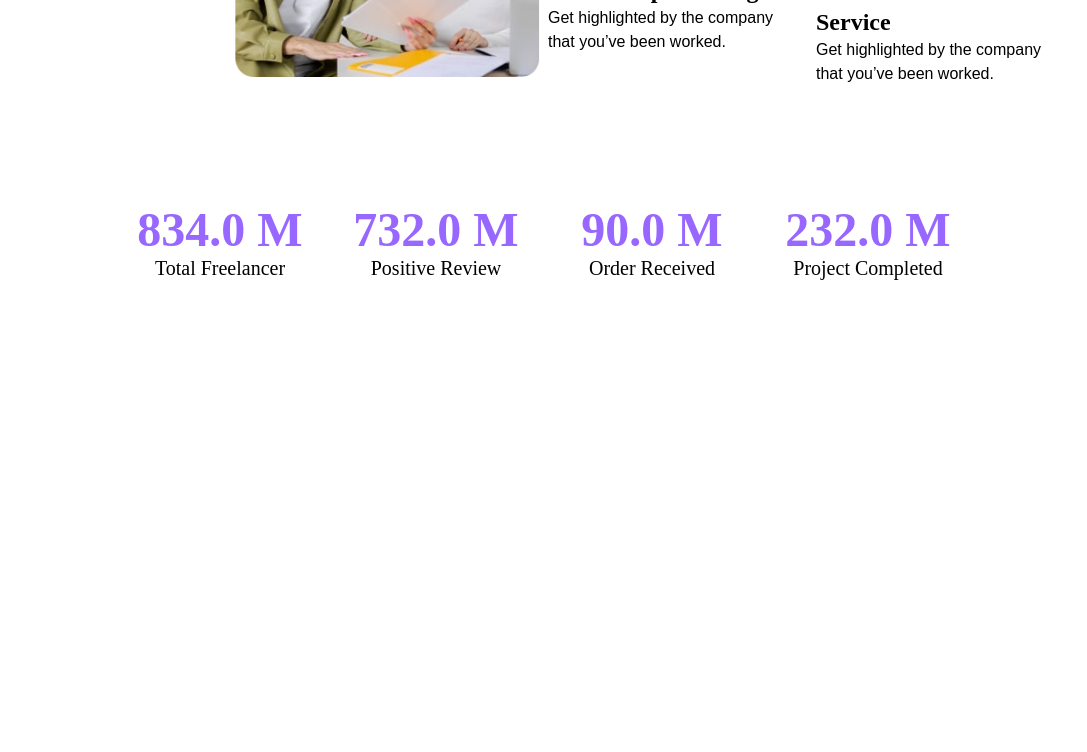
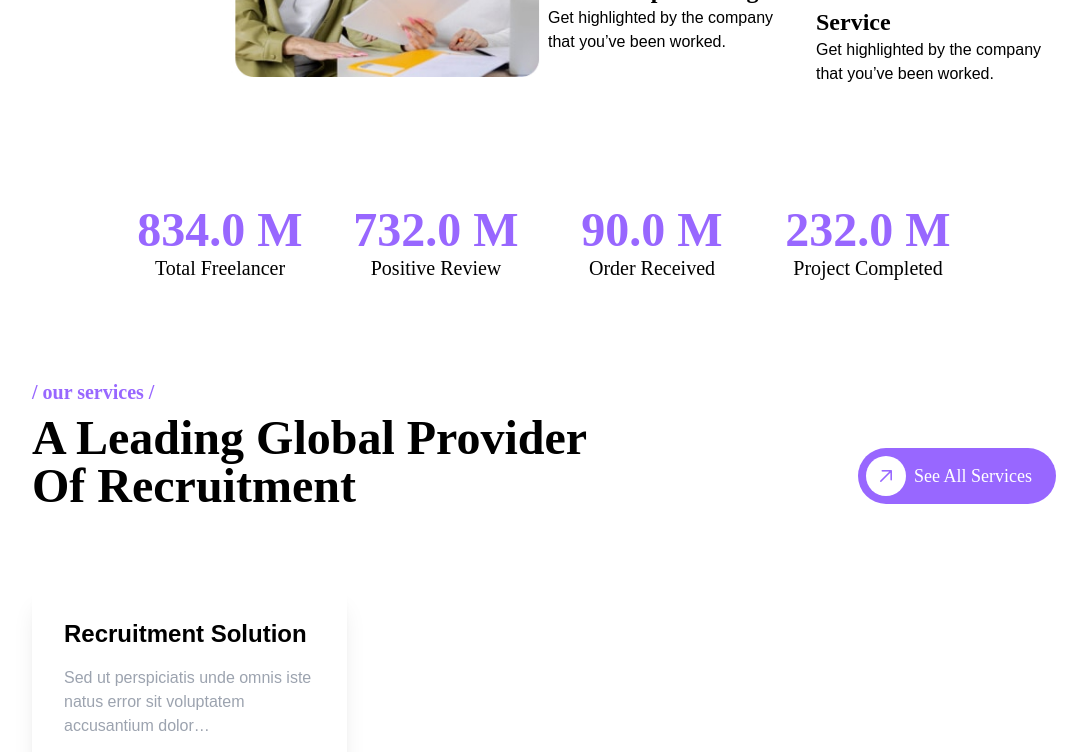
Before and after one commit to anikweb/hr-consultancy-agency, a Vue app: page / in a window 1280 px wide. Shown: the part 2000-2752 px from the top of the page, without its empty margins (96-1183 px from the left). Before the commit the page ends 2378 px from the top, so only its background shows below. Built offline with nearby package versions, Linux system fonts and the light colour scheme.

Commit message:
added service card

```diff
--- /dev/null
+++ b/src/components/ButtonLg.vue
@@ -0,0 +1,26 @@
+<script setup>
+
+import {RouterLink} from "vue-router"
+import {defineProps} from "vue"
+const primary_color = "#9867FF";
+
+defineProps({
+    title: {
+        type: String,
+        default: "Unknown",
+    },
+    link: {
+        type: String,
+        default: "/",
+    }
+})
+</script>
+
+<template>
+     <RouterLink :class="`text-white rounded-full px-2 py-2 flex items-center`" :to="link"
+            :style="`background-color:${primary_color}`">
+            <i :class="`p-3 text-gray-900 bg-white rounded-full pi pi-arrow-up-right me-2 `"
+                :style="`color:${primary_color}`"></i>
+            <span class="text-lg me-4"> {{ title }}</span>
+        </RouterLink>
+</template>
--- a/src/components/Navbar.vue
+++ b/src/components/Navbar.vue
@@ -1,5 +1,6 @@
 <script setup>
 import { RouterLink } from 'vue-router'
+import ButtonLg from '@/components/ButtonLg.vue'
 const primary_color = "#9867FF";
 </script>
 
@@ -65,12 +66,9 @@ const primary_color = "#9867FF";
                 </li>
             </ul>
 
-            <RouterLink :class="`text-white rounded-full px-2 py-2 flex items-center`"
-                :style="`background-color:${primary_color}`">
-                <i :class="`p-3 text-gray-900 bg-white rounded-full pi pi-arrow-up-right me-2 `"
-                    :style="`color:${primary_color}`"></i>
-                <span class="text-lg me-4"> Get A Quote</span>
-            </RouterLink>
+
+            <ButtonLg to="/"  title="Get A Quote" />
+
         </div>
     </section>
 </template>
--- /dev/null
+++ b/src/components/QuickLinkBtn.vue
@@ -0,0 +1,27 @@
+<script setup>
+import {RouterLink} from "vue-router"
+import {defineProps} from 'vue'
+
+defineProps({
+    title: {
+        type: String,
+        default: "Unknown",
+    },
+    link: {
+        type: String,
+        default: "/"
+    },
+    color: {
+        type: String,
+        default: "text-gray-900"
+    }
+})
+
+
+</script>
+<template>
+    <RouterLink :to="link" :class="`text-xl `"  :style="`color:${color}`">
+        {{ title }}
+        <i class="text-sm pi pi-arrow-up-right"></i>
+    </RouterLink>
+</template>
--- /dev/null
+++ b/src/components/ServiceCard.vue
@@ -0,0 +1,32 @@
+<script setup>
+import QuickLinkBtn from '@/components/QuickLinkBtn.vue'
+import {defineProps} from "vue"
+const primaryColor = '#9867FF'
+
+defineProps({
+    bgImage: {
+        type: String,
+        default: "/src/assets/img/services/service_back_1.png"
+    },
+    image: {
+        type: String,
+    },title: {
+        type: String,
+        default: "Recruitment Solution"
+    },
+    subtitle: {
+        type: String,
+        default: "Sed ut perspiciatis unde omnis iste natus error sit voluptatem accusantium dolor…"
+    },
+    link: String
+})
+</script>
+
+<template>
+    <div class="px-8 py-4 rounded-lg shadow-xl" :style="`background-image:url('${bgImage}');background-repeat:no-repeat;background-position:bottom`">
+        <h1 class="pt-4 text-2xl font-bold poppins-bold">{{ title }}</h1>
+        <p class="mt-4 mb-6 font-thin text-gray-400">{{ subtitle }}</p>
+            <QuickLinkBtn :link="link" title="Explore Now" :color="primaryColor"  />
+            <img :src="image" alt="service" class="mt-24 mb-4">
+    </div>
+</template>
--- a/src/views/HomeView.vue
+++ b/src/views/HomeView.vue
@@ -2,6 +2,9 @@
 import Hero from '@/components/Hero.vue';
 import HomeCard from '@/components/HomeCard.vue';
 import HomeCounter from '@/components/HomeCounter.vue'
+import ButtonLg from '@/components/ButtonLg.vue'
+import QuickLinkBtn from '@/components/QuickLinkBtn.vue'
+import ServiceCard from '@/components/ServiceCard.vue'
 const homeCards = [
     {
         "icon": `<svg xmlns="http://www.w3.org/2000/svg" width="49" height="50" viewBox="0 0 49 50" fill="none">
@@ -63,6 +66,7 @@ const counters = [
 ];
 
 const primaryColor = "#9867FF";
+
 </script>
 
 <template>
@@ -72,7 +76,7 @@ const primaryColor = "#9867FF";
             :bgColorClass="card.bgColorClass" :subtitle="card.subtitle" />
     </div>
     <section class="container px-32 mx-auto">
-        <div>
+
             <h4 class="text-xl font-bold text-center" :style="`color:${primaryColor}`">/ who we are /</h4>
             <h1 class="mt-2 mb-16 text-5xl font-extrabold text-center">A Leading Global Provider <br> Of Recruitment
             </h1>
@@ -115,7 +119,6 @@ const primaryColor = "#9867FF";
                     </div>
                 </div>
             </div>
-        </div>
     </section>
     <section class="container mx-auto px-52">
         <div class="grid grid-cols-1 my-24 text-center md:grid-cols-4">
@@ -123,4 +126,21 @@ const primaryColor = "#9867FF";
         </div>
     </section>
 
+    <section class="container px-32 mx-auto">
+       <div class="flex items-center justify-between">
+        <div>
+            <h4 class="text-xl font-bold" :style="`color:${primaryColor}`">/ our services /</h4>
+            <h1 class="mt-2 mb-16 text-5xl font-extrabold">A Leading Global Provider <br>Of Recruitment </h1>
+        </div>
+        <div>
+            <ButtonLg to="/services"  title="See All Services" />
+        </div>
+       </div>
+
+       <div class="grid grid-cols-1 gap-10 my-3 md:grid-cols-3">
+            <ServiceCard :image="'/src/assets/img/services/service_1.jpg'" link="/service" />
+
+       </div>
+    </section>
+
 </template>
```
Also changed, not shown: src/assets/img/services/service_1.jpg (added), src/assets/img/services/service_back_1.png (added).
